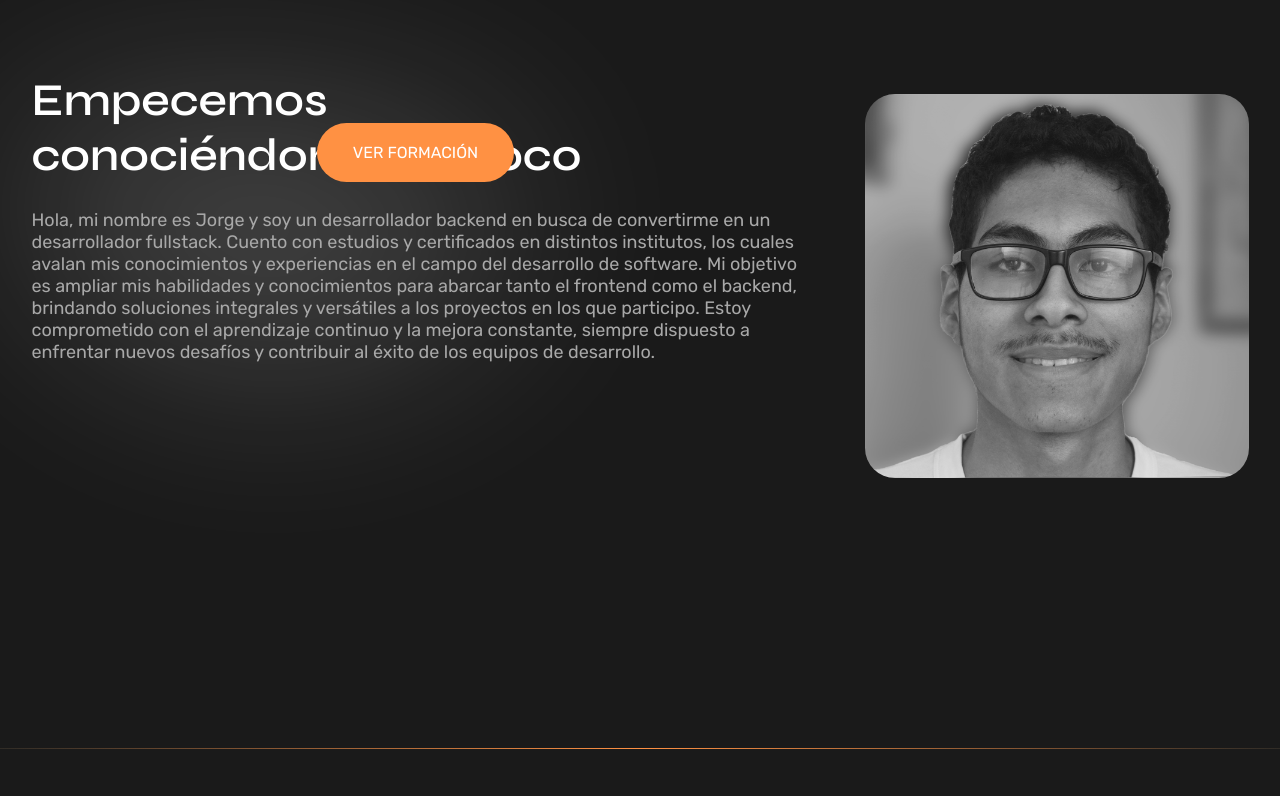
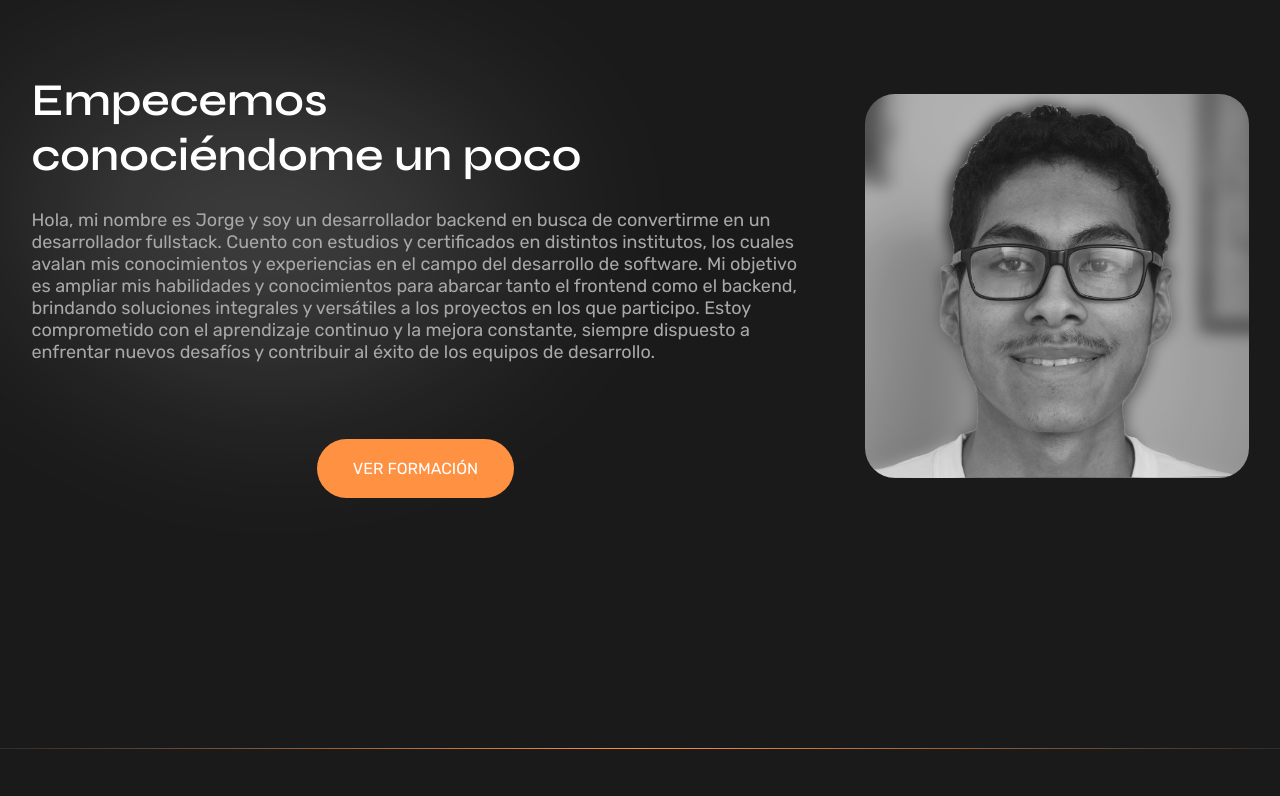
Before and after one commit to JMMOLLER/portafolio-web, a website with bundled scripts: page public/index.html in a window 1280 px wide. Shown: the part 1000-1796 px from the top of the page. Built offline with nearby package versions, Linux system fonts and the light colour scheme.

Commit message:
delete position sticky on button

```diff
--- a/package.json
+++ b/package.json
@@ -1,6 +1,6 @@
 {
   "name": "portafolio-web",
-  "version": "1.0.5",
+  "version": "1.0.6",
   "lastUpdate": "21/07/2023",
   "description": "Portfolio website",
   "main": "index.js",
--- a/sass/components/_about.scss
+++ b/sass/components/_about.scss
@@ -26,7 +26,6 @@
         }
 
         .to_training__link {
-            position: sticky;
             margin-top: 50px;
             max-width: 288px;
             max-height: 59px;
```
Also changed, not shown: public/css/style.css.
